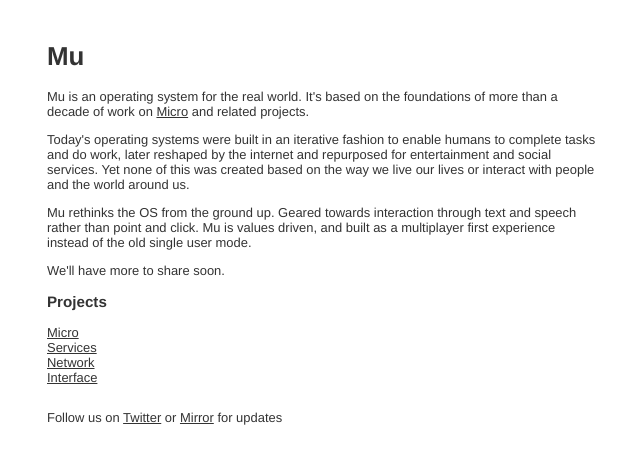
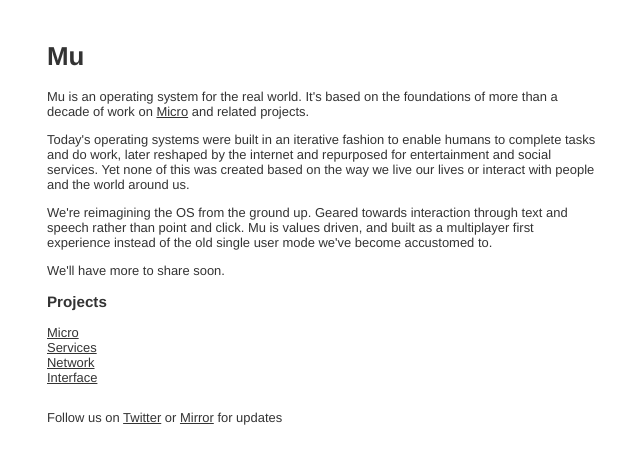
Before and after one commit to muxyz/website, a Jekyll site: the page index.html, which Jekyll copies as it is, in a window 1280 px wide. Shown: the top 464 px of the page, without its empty margins (113-753 px from the left). Built offline with Jekyll 4.4.1, drawn with Linux system fonts in a browser that asks for light colours.

Commit message:
Update index.html

```diff
--- a/index.html
+++ b/index.html
@@ -52,9 +52,9 @@
       Yet none of this was created based on the way we live our lives or interact with people and the world around us.
       </p>
 
-      <p>Mu rethinks the OS from the ground up. Geared towards interaction through text and speech rather
+      <p>We're reimagining the OS from the ground up. Geared towards interaction through text and speech rather
       than point and click. Mu is values driven, and built as a multiplayer first experience instead of the old
-      single user mode.
+      single user mode we've become accustomed to.
       </p>
       <p>We'll have more to share soon.</p>
       </div>
```
